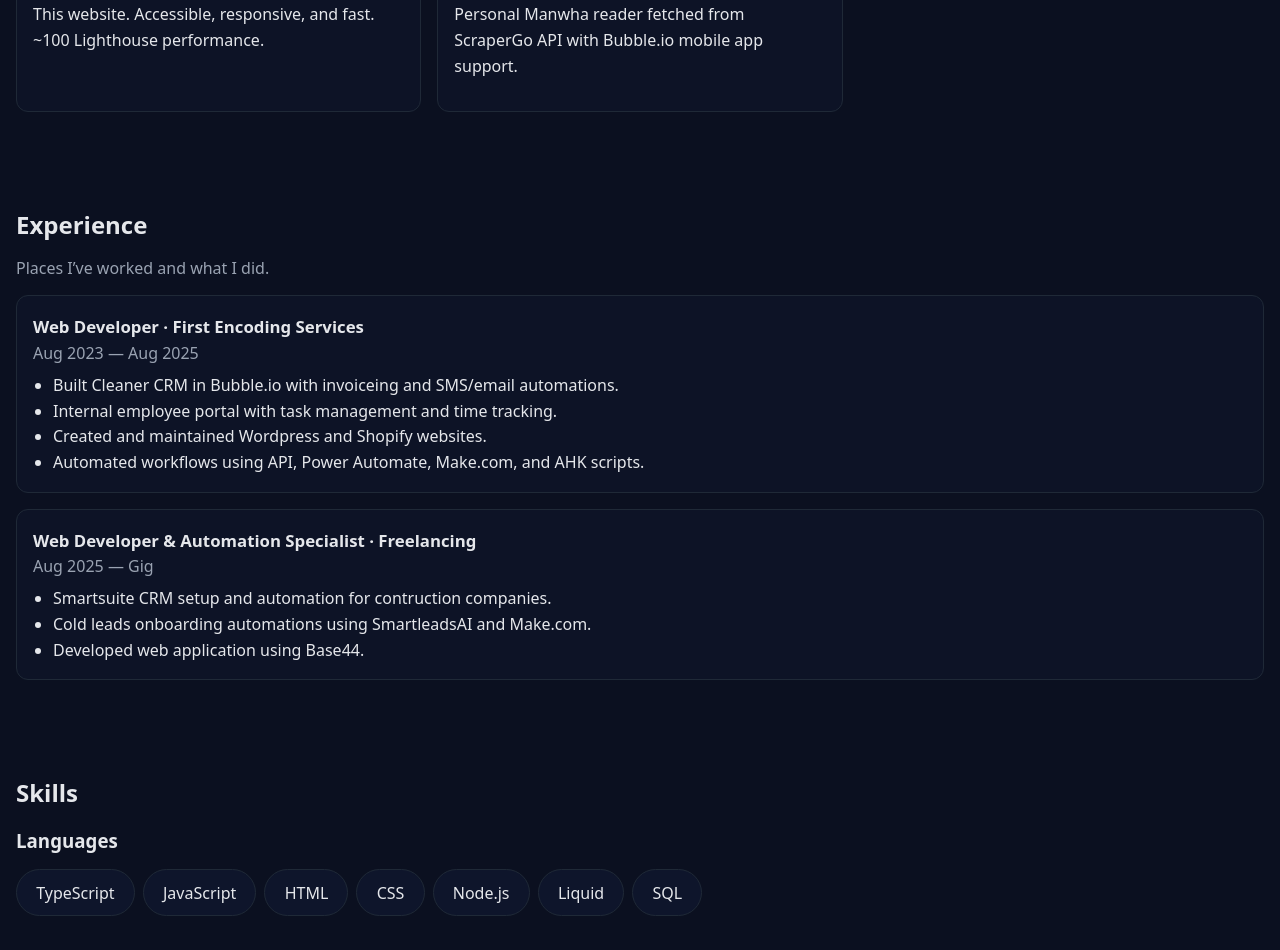
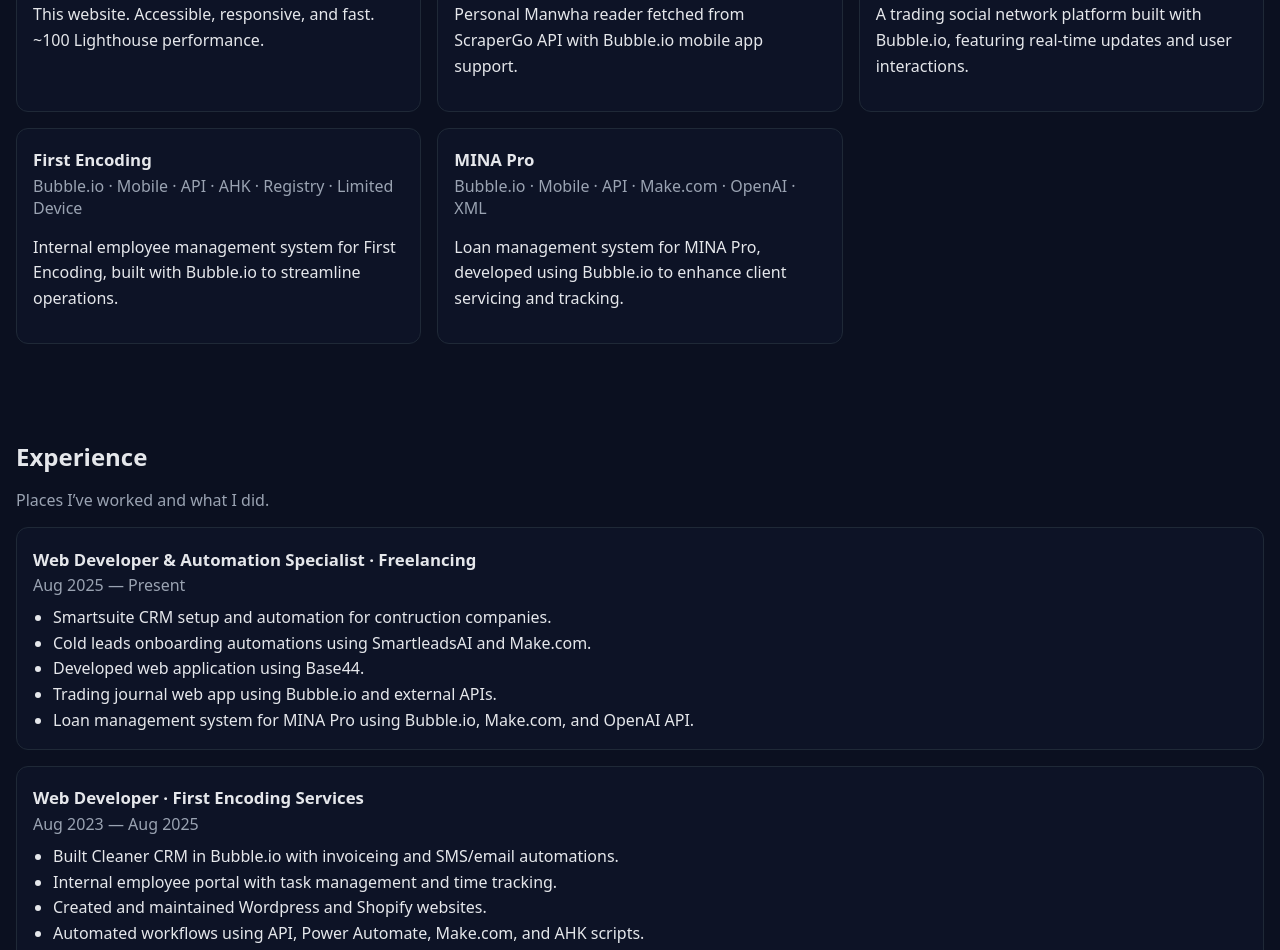
Before and after one commit to eeexde/edrian-profile, a React (Vite) app: page / in a window 1280 px wide. Shown: the part 860-1810 px from the top of the page. Built offline with nearby package versions, Linux system fonts and the light colour scheme.

Commit message:
Update work experience and projects

```diff
--- a/src/data/experience.ts
+++ b/src/data/experience.ts
@@ -1,6 +1,20 @@
 import type { ExperienceItem } from './types'
 
 export const experience: ExperienceItem[] = [
+  {
+    company: 'Freelancing',
+    link: 'https://www.onlinejobs.ph/jobseekers/info/4228054',
+    title: 'Web Developer & Automation Specialist',
+    start: 'Aug 2025',
+    end: 'Present',
+    points: [
+      'Smartsuite CRM setup and automation for contruction companies.',
+      'Cold leads onboarding automations using SmartleadsAI and Make.com.',
+      'Developed web application using Base44.',
+      'Trading journal web app using Bubble.io and external APIs.',
+      'Loan management system for MINA Pro using Bubble.io, Make.com, and OpenAI API.'
+    ]
+  },
   {
     company: 'First Encoding Services',
     link: 'https://firstencoding.com/',
@@ -13,17 +27,5 @@
       'Created and maintained Wordpress and Shopify websites.',
       'Automated workflows using API, Power Automate, Make.com, and AHK scripts.'
     ]
-  },
-  {
-    company: 'Freelancing',
-    link: 'https://www.onlinejobs.ph/jobseekers/info/4228054',
-    title: 'Web Developer & Automation Specialist',
-    start: 'Aug 2025',
-    end: 'Gig',
-    points: [
-      'Smartsuite CRM setup and automation for contruction companies.',
-      'Cold leads onboarding automations using SmartleadsAI and Make.com.',
-      'Developed web application using Base44.'
-    ]
   }
 ]
--- a/src/data/projects.ts
+++ b/src/data/projects.ts
@@ -14,5 +14,26 @@
     summary: 'Personal Manwha reader fetched from ScraperGo API with Bubble.io mobile app support.',
     url: 'https://toonify-91893.bubbleapps.io/version-test',
     stack: ['Bubble.io', 'Mobile', 'API']
+  },
+  {
+    slug: 'onetradingsocial',
+    name: 'One Trading Social',
+    summary: 'A trading social network platform built with Bubble.io, featuring real-time updates and user interactions.',
+    url: 'https://onetradingsocial.bubbleapps.io/version-test',
+    stack: ['Bubble.io', 'Mobile', 'API']
+  },
+  {
+    slug: 'firstencoding',
+    name: 'First Encoding',
+    summary: 'Internal employee management system for First Encoding, built with Bubble.io to streamline operations.',
+    url: 'https://firstencoding.app/',
+    stack: ['Bubble.io', 'Mobile', 'API', 'AHK', 'Registry', 'Limited Device']
+  },
+  {
+    slug: 'minapro',
+    name: 'MINA Pro',
+    summary: 'Loan management system for MINA Pro, developed using Bubble.io to enhance client servicing and tracking.',
+    url: 'https://minapro.io',
+    stack: ['Bubble.io', 'Mobile', 'API', 'Make.com', 'OpenAI', 'XML']
   }
 ]
```
Also changed, not shown: 1 other file (tests, documents, lock files or other folders).
